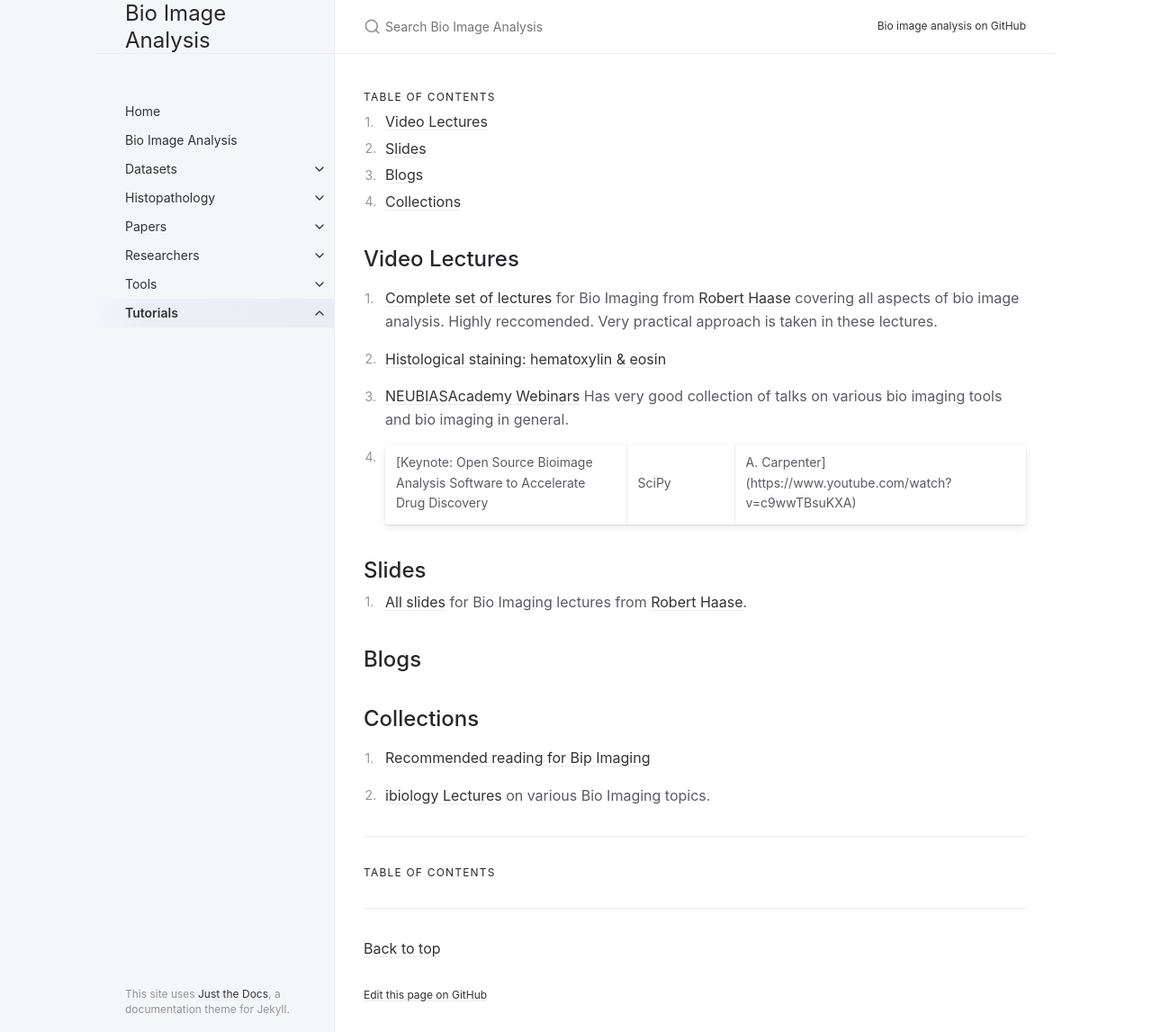
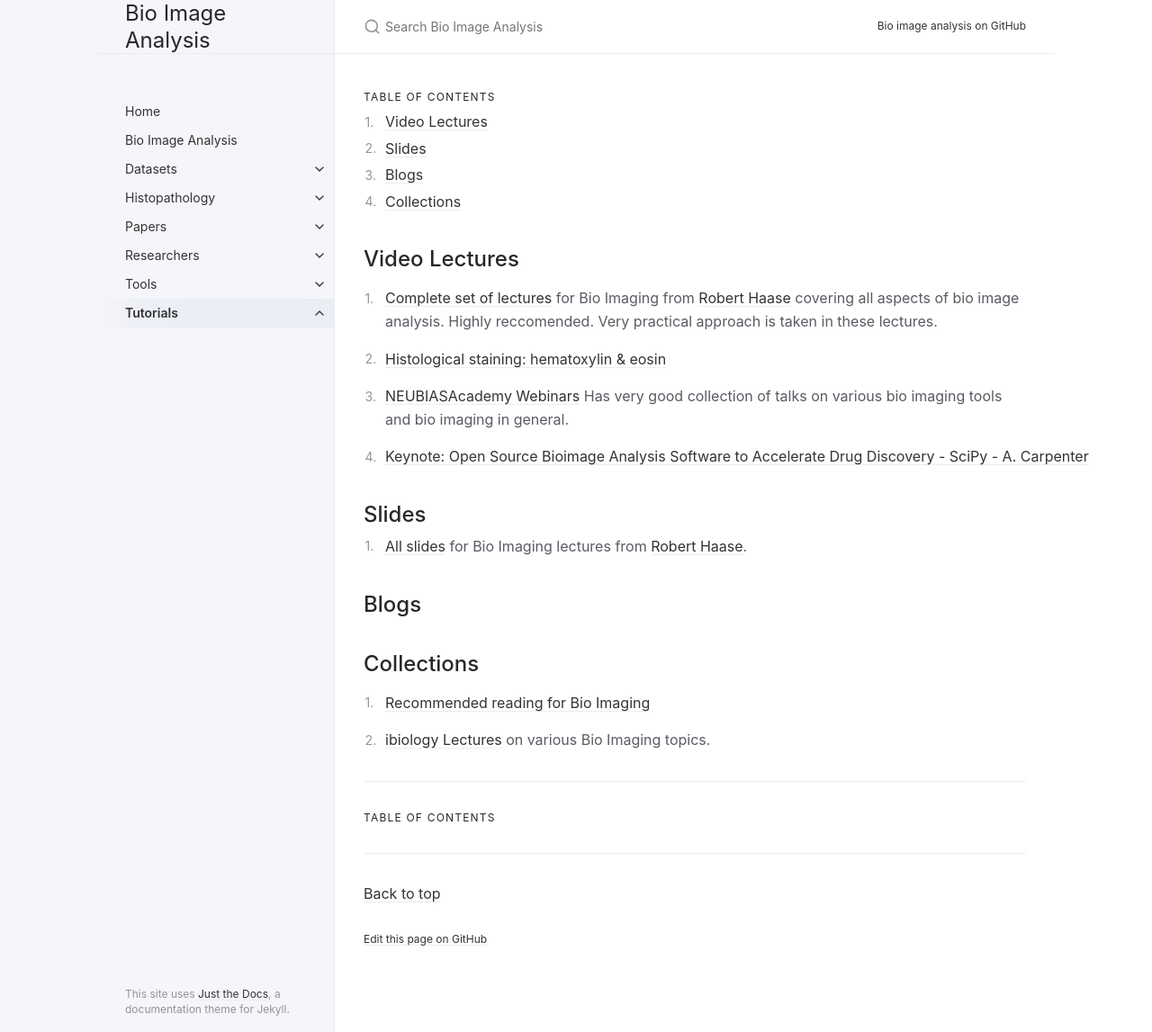
Before and after one commit to Amit-Tomar/bioimage-analysis, a Jekyll site: the page built from docs/Tutorials/index.md, in a window 1280 px wide and 1147 px high. Shown: the whole window at 90% size. Built offline with Jekyll 4.4.1, drawn with Linux system fonts in a browser that asks for light colours.

```diff
--- a/docs/Tutorials/index.md
+++ b/docs/Tutorials/index.md
@@ -20,7 +20,7 @@ nav_order: 7
 
 3. [NEUBIASAcademy Webinars](https://www.youtube.com/c/NEUBIAS/playlists) Has very good collection of talks on various bio imaging tools and bio imaging in general.
 
-4. [Keynote: Open Source Bioimage Analysis Software to Accelerate Drug Discovery | SciPy | A. Carpenter](https://www.youtube.com/watch?v=c9wwTBsuKXA)
+4. [Keynote: Open Source Bioimage Analysis Software to Accelerate Drug Discovery - SciPy - A. Carpenter](https://www.youtube.com/watch?v=c9wwTBsuKXA)
 
 
 ## Slides
@@ -31,6 +31,6 @@ nav_order: 7
 
 ## Collections
 
-1. [Recommended reading for Bip Imaging](https://forum.image.sc/t/bioimage-analysis-recommended-reading-and-viewing/28051)
+1. [Recommended reading for Bio Imaging](https://forum.image.sc/t/bioimage-analysis-recommended-reading-and-viewing/28051)
 
 2. [ibiology Lectures](https://www.ibiology.org/) on various Bio Imaging topics.
```
Also changed, not shown: docs/Tools/3DImageJSuite.md (renamed from docs/Tools/cellProfiler.md, +2 -2 lines).
